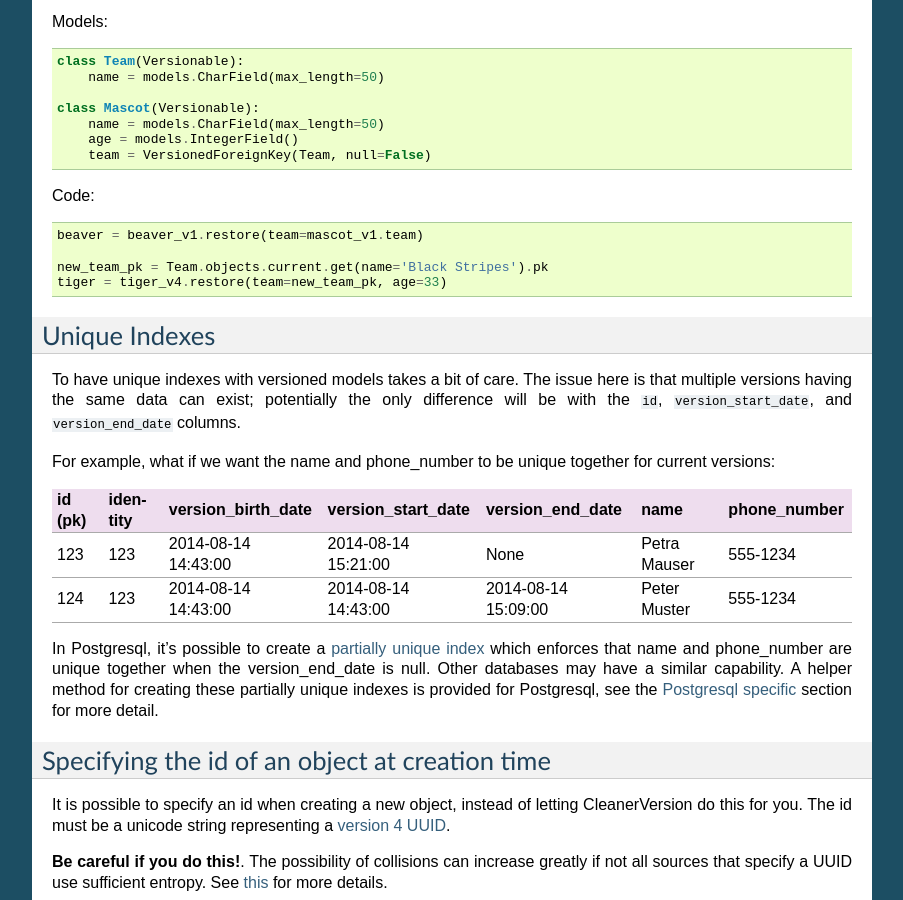
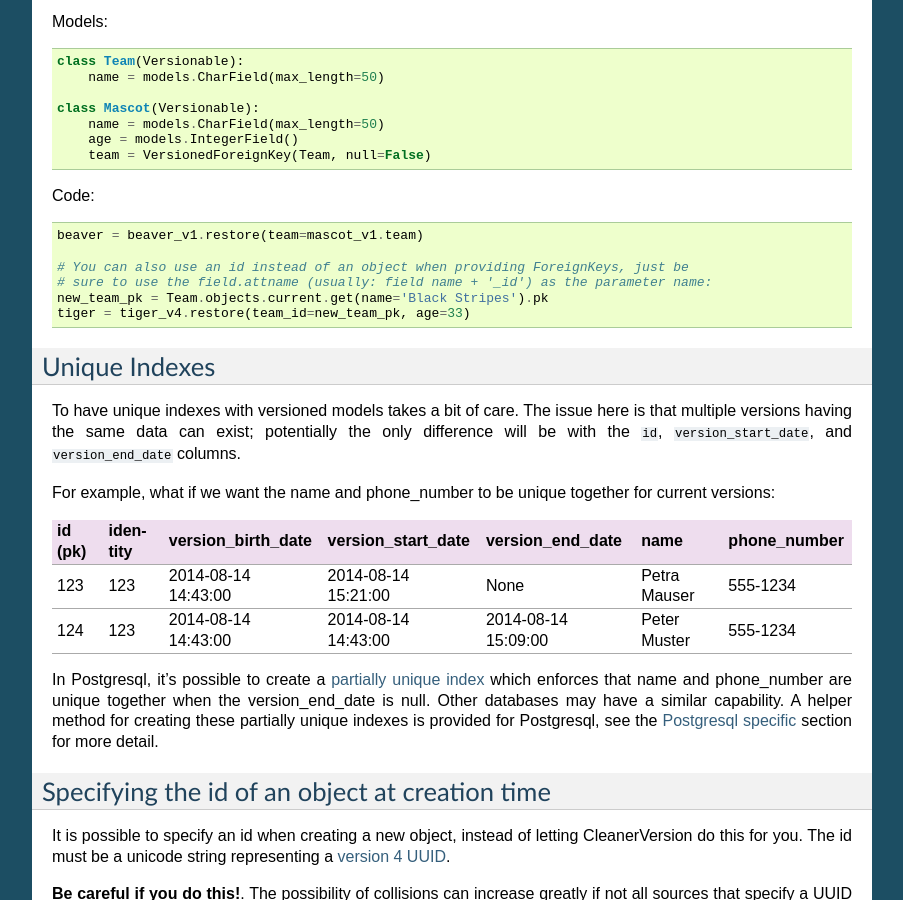
Before and after one commit to swisscom/cleanerversion, a Sphinx documentation site: the page built from docs/doc/historization_with_cleanerversion.rst, in a window 1280 px wide and 900 px high, scrolled down 10929 px. Shown: the whole window, without its empty margins (198-1101 px from the left). Built offline with Sphinx 7.4.7, drawn with Linux system fonts in a browser that asks for light colours.

Commit message:
restore(): follow Django way of passing either object or id for ForeignKey values

```diff
--- a/docs/doc/historization_with_cleanerversion.rst
+++ b/docs/doc/historization_with_cleanerversion.rst
@@ -582,8 +582,10 @@ Code::
 
     beaver = beaver_v1.restore(team=mascot_v1.team)
 
+    # You can also use an id instead of an object when providing ForeignKeys, just be
+    # sure to use the field.attname (usually: field name + '_id') as the parameter name:
     new_team_pk = Team.objects.current.get(name='Black Stripes').pk
-    tiger = tiger_v4.restore(team=new_team_pk, age=33)
+    tiger = tiger_v4.restore(team_id=new_team_pk, age=33)
 
 Unique Indexes
 ==============
```
Also changed, not shown: 2 other files.
